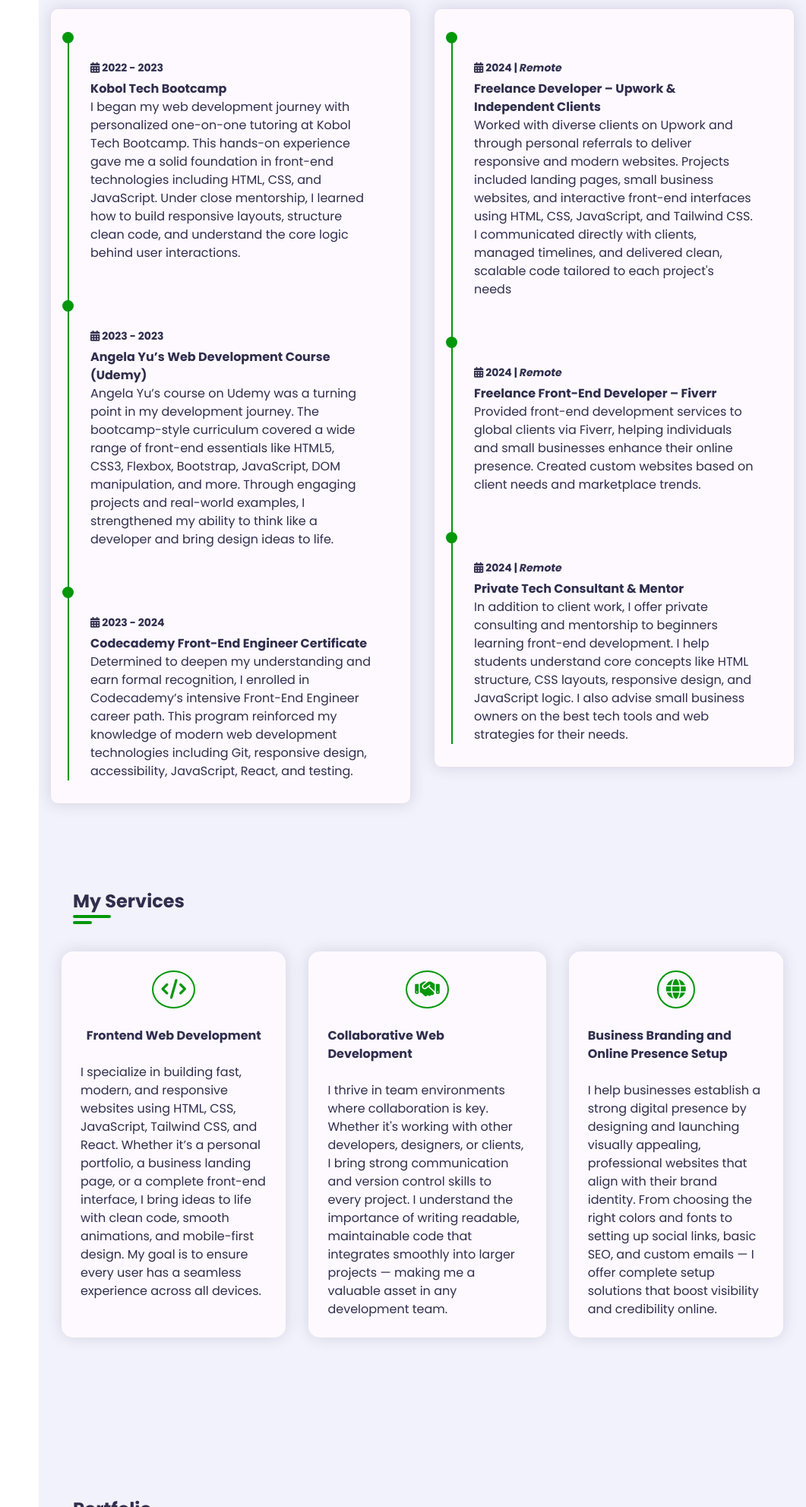
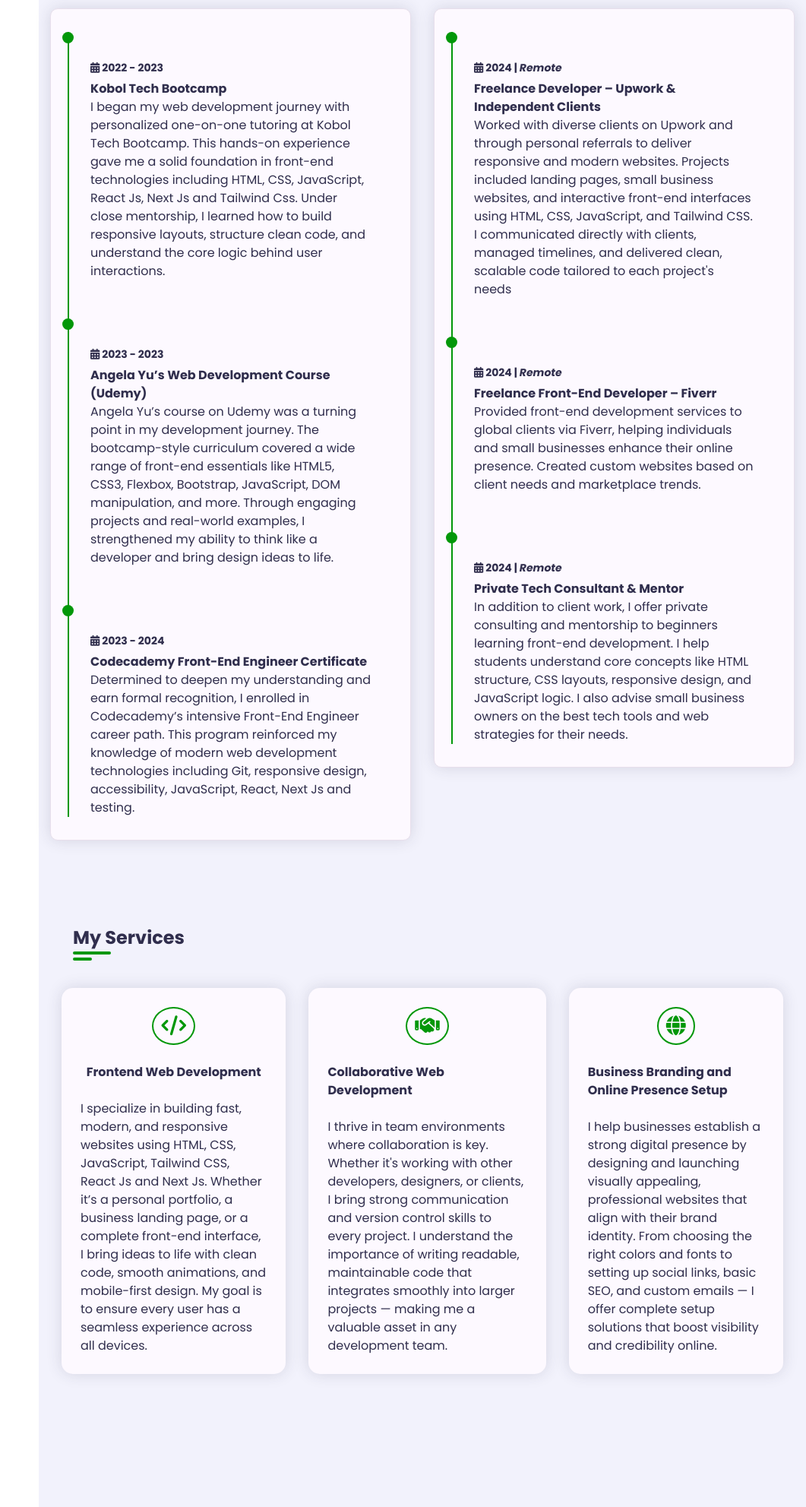
Before and after one commit to Ciscomahlee005codes/nemerem-portfolio, a plain HTML site: page index.html in a window 1280 px wide. Shown: the part 2000-3983 px from the top of the page at 76% size, without its empty margins (219-1280 px from the left). Drawn offline with nearby package versions, Linux system fonts and the light colour scheme; a web font is replaced by a local one.

Commit message:
Made some minor updates

```diff
--- a/index.html
+++ b/index.html
@@ -161,8 +161,8 @@
                   to build clean, modern, and impactful digital experiences. I
                   started my journey in web development fueled by curiosity and
                   a desire to bring ideas to life through code. I specialize in
-                  HTML, CSS, JavaScript, and modern tools like Tailwind CSS and
-                  React. I enjoy creating websites that not only look good but
+                  HTML, CSS, JavaScript, and modern tools like Tailwind CSS, Next Js,
+                  React Js. I enjoy creating websites that not only look good but
                   feel intuitive to use. Whether it's a personal project or a
                   collaborative team effort, I always bring creativity,
                   attention to detail, and a problem-solving mindset. Outside of
@@ -262,7 +262,7 @@
                                 personalized one-on-one tutoring at Kobol Tech
                                 Bootcamp. This hands-on experience gave me a
                                 solid foundation in front-end technologies
-                                including HTML, CSS, and JavaScript. Under close
+                                including HTML, CSS, JavaScript, React Js, Next Js and Tailwind Css. Under close
                                 mentorship, I learned how to build responsive
                                 layouts, structure clean code, and understand
                                 the core logic behind user interactions.
@@ -306,7 +306,7 @@
                                 program reinforced my knowledge of modern web
                                 development technologies including Git,
                                 responsive design, accessibility, JavaScript,
-                                React, and testing.
+                                React, Next Js and testing.
                               </p>
                             </div>
                           </div>
@@ -406,7 +406,7 @@
                 <br />
                 <p class="section-text">
                   I specialize in building fast, modern, and responsive websites
-                  using HTML, CSS, JavaScript, Tailwind CSS, and React. Whether
+                  using HTML, CSS, JavaScript, Tailwind CSS, React Js and Next Js. Whether
                   it’s a personal portfolio, a business landing page, or a
                   complete front-end interface, I bring ideas to life with clean
                   code, smooth animations, and mobile-first design. My goal is
```
